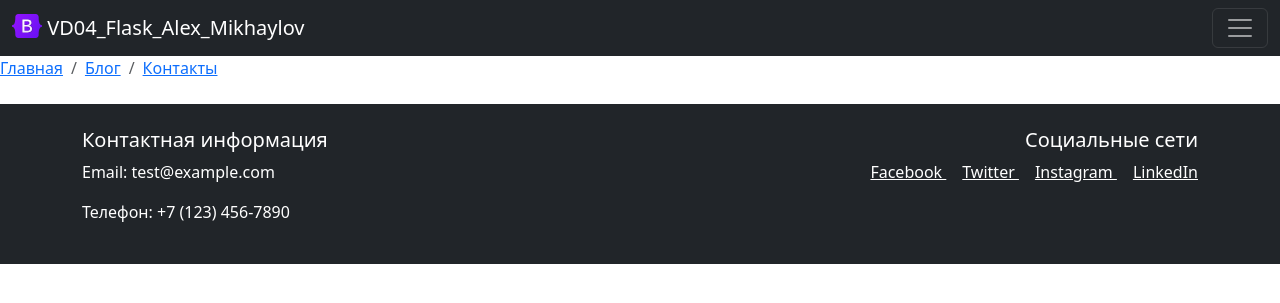
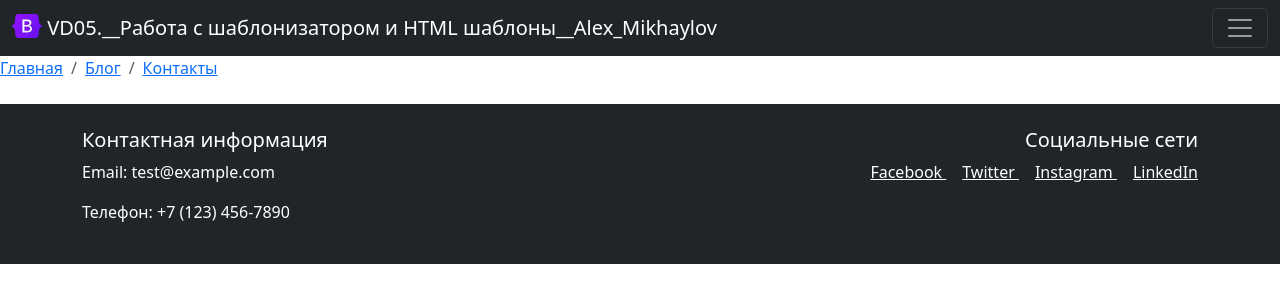
Before and after one commit to Alex-Mixaylov/vd05_jinja, a Flask app: page /shablon/ in a window 1280 px wide. Shown: the top 303 px of the page. Run offline with Flask 3, Linux system fonts and the light colour scheme; some libraries are stand-ins or nearby versions.

Commit message:
update
update

```diff
--- a/templates/shablon.html
+++ b/templates/shablon.html
@@ -17,7 +17,7 @@
   <div class="container-fluid">
     <a class="navbar-brand" href="/">
       <img src="../static/image/bootstrap-logo.svg" alt="Logo" width="30" height="24" class="d-inline-block align-text-top">
-      VD04_Flask_Alex_Mikhaylov
+      VD05.__Работа с шаблонизатором и HTML шаблоны__Alex_Mikhaylov
     </a>
     <button class="navbar-toggler" type="button" data-bs-toggle="collapse" data-bs-target="#navbarSupportedContent" aria-controls="navbarSupportedContent" aria-expanded="false" aria-label="Переключатель навигации">
       <span class="navbar-toggler-icon"></span>
```
